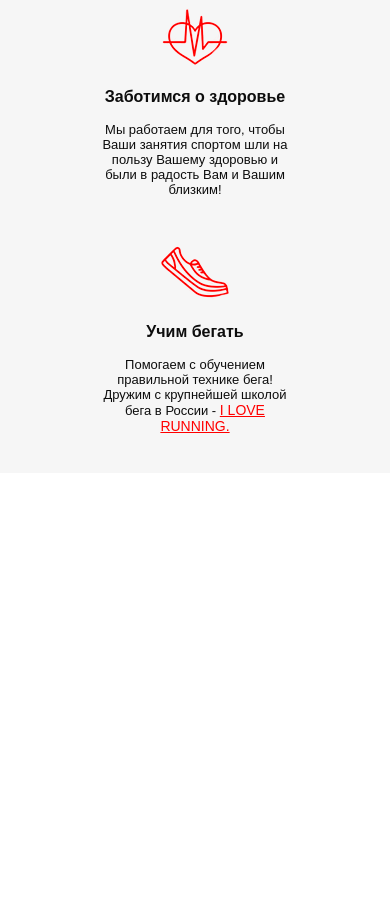
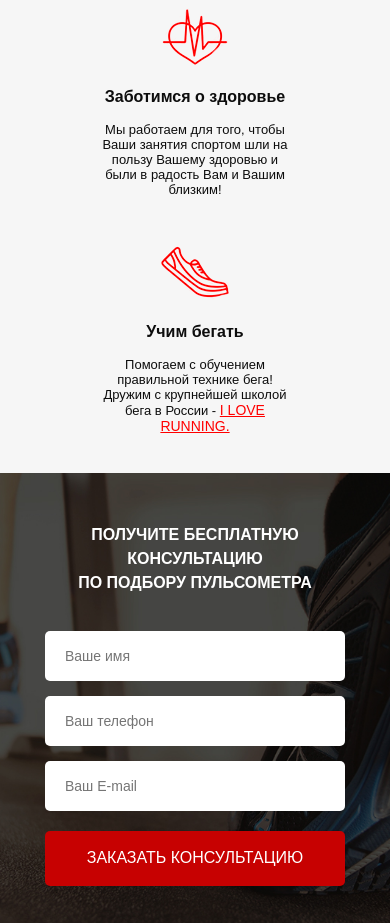
Before and after one commit to LexAnicH/git_gulp_bam_project, a website: page src/index.html in a window 390 px wide. Shown: the part 1077-2000 px from the top of the page. Before the commit the page ends 1550 px from the top, so only its background shows below. Drawn offline with Linux system fonts and the light colour scheme.

Commit message:
cunsultation section

```diff
--- a/src/index.html
+++ b/src/index.html
@@ -1,5 +1,6 @@
 <!DOCTYPE html>
 <html lang="ru">
+
 <head>
 	<meta charset="UTF-8">
 	<meta name="viewport" content="width=device-width, initial-scale=1.0">
@@ -9,6 +10,7 @@
 	<link rel="stylesheet" href="css/font.css">
 	<link rel="stylesheet" href="css/style.min.css">
 </head>
+
 <body>
 	<div class="promo">
 		<div class="container">
@@ -59,7 +61,7 @@
 	</div>
 
 	<section class="advantages">
-		<h3>НАШИ ПРЕИМУЩЕСТВА</h3>
+		<div class="title">НАШИ ПРЕИМУЩЕСТВА</div>
 		<div class="advantages__icons">
 			<div class="advantages__block">
 				<img src="icon/advantages/cup.png" alt="cup" class="advantages__icon">
@@ -83,5 +85,28 @@
 		</div>
 	</section>
 
+	<div class="consultation">
+		<div class="container">
+			<h2 class="title title_left">
+				Получите бесплатную консультацию <br>
+				по подбору пульсометра
+			</h2>
+			<div class="consultation__descr">
+				Просто заполните форму заявки <br>
+				и мы перезвоним вам в течении 10 минут
+			</div>
+
+			<form  class="feet-form" action="#">
+				<input name="name" required type="text" placeholder="Ваше имя">
+				<input name="phone" required type="number" placeholder="Ваш телефон">
+				<input name="email" required type="email" placeholder="Ваш E-mail">
+
+				<button class="button button_submit">заказать консультацию</button>
+			</form>
+
+		</div>
+	</div>
+
 </body>
+
 </html>
--- a/src/sass/blocks/_buttons.scss
+++ b/src/sass/blocks/_buttons.scss
@@ -16,12 +16,20 @@
 		font-size: 16px;
 		margin-top: 67px;
 	}
+
+	&_submit {
+		width: 100%;
+		height: 55px;
+		font-size: 16px;
+		font-weight: 500;
+		text-align: center;
+		color: #ffffff;
+	}
 }
 
 @media (max-width: 700px) {
 	.button {
-		width: 130px;
-		height: 25px;
+
 		&_main {
 			width: 250px;
 			height: 45px;
@@ -30,17 +38,6 @@
 	}
 }
 
-@media (max-width: 559px) {
-	.button {
-		width: 150px;
-		height: 30px;
-		&_main {
-			width: 250px;
-			height: 45px;
-			margin-top: 45px;
-		}
-	}
-}
 
 @media (max-width: 446px) {
 	.button {
@@ -48,5 +45,4 @@
 			display: none;
 		}
 	}
-
 }
--- /dev/null
+++ b/src/sass/blocks/_consultation.scss
@@ -0,0 +1,30 @@
+.consultation {
+    min-height: 680px;
+    padding: 100px 0 92px 0;
+    background: url(../img/BG/bg_consult.jpg) center (center/cover) no-repeat;
+    &__descr {
+        font-size: 20px;
+        font-weight: 500;
+        text-align: left;
+        color: #ffffff;
+        margin-top: 80px;
+    }
+}
+
+@media (max-width: 768px) {
+    .consultation {
+        &__descr {
+            text-align: center;
+            margin-top: 40px;
+        }
+    }
+}
+@media (max-width: 424px) {
+    .consultation {
+        min-height: 500px;
+        padding: 50px 0 30px 0;
+        &__descr {
+            display: none;
+        }
+    }
+}
--- /dev/null
+++ b/src/sass/blocks/_forms.scss
@@ -0,0 +1,37 @@
+.feet-form {
+    margin-top: 36px;
+    display: flex;
+    flex-direction: column;
+    width: 300px;
+    input {
+        width: 100%;
+        height: 50px;
+        border-radius: 5px;
+        background-color: #ffffff;
+        margin-bottom: 15px;
+        border: none;
+        padding: 0 20px;
+
+        font-size: 14px;
+        font-weight: 300;
+        text-align: left;
+        color: #4b4b4b;
+        &:nth-child(3) {
+            margin-bottom: 20px;
+        }
+    }
+}
+
+@media (max-width: 768px) {
+    .feet-form {
+       margin-left: auto;
+       margin-right: auto;
+    }
+}
+
+//
+@media (max-width: 320px) {
+    .feet-form {
+        width: 250px;
+    }
+}
--- a/src/sass/blocks/_header.scss
+++ b/src/sass/blocks/_header.scss
@@ -71,7 +71,7 @@
             align-items: center;
         }
         &__phone {
-                margin-right: 17px;
+                display: none;
             }
 
 
--- a/src/sass/blocks/_promo.scss
+++ b/src/sass/blocks/_promo.scss
@@ -1,7 +1,7 @@
 .promo {
     min-height: 650px;
 	padding: 21px 0 93px 0;
-	background: url(../../img/BG/bg_main.jpg) center (center/cover) no-repeat;
+	background: url(../img/BG/bg_main.jpg) center (center/cover) no-repeat;
 	&__wrapper {
 		display: flex;
 		flex-direction: column;
@@ -134,6 +134,7 @@
 		&__icons {
 			flex-direction: column;
 			align-items: center;
+			width: 320px;
 		}
 		&__icon {
 			margin-bottom: 20px;
--- /dev/null
+++ b/src/sass/blocks/_title.scss
@@ -0,0 +1,37 @@
+.title {
+    font-size: 30px;
+    font-weight: 700;
+    text-align: center;
+    color: #0d0d0d;
+    text-transform: uppercase;
+    margin: 0;
+    &_left {
+        font-size: 36px;
+        text-align: left;
+        color: #ffffff;
+    }
+}
+
+@media (max-width: 768px) {
+    .title {
+        font-size: 27px;
+        &_left {
+            text-align: center;
+        }
+    }
+}
+
+@media (max-width: 446px) {
+    .title {
+        font-size: 22px;
+
+    }
+}
+
+@media (max-width: 401px) {
+    .title {
+        &_left {
+            font-size: 16px;
+        }
+    }
+}
--- a/src/sass/style.scss
+++ b/src/sass/style.scss
@@ -6,14 +6,6 @@
 	font-family: 'MuseoSansCyrl', sans-serif;
 }
 
-h3 {
-	font-size: 30px;
-	font-weight: 700;
-	text-align: center;
-	color: #0d0d0d;
-	text-transform: uppercase;
-	margin: 0;
-}
 
 .container {
 	max-width: 950px;
@@ -25,20 +17,13 @@ h3 {
 		padding: 0 40px;
 	}
 }
-@media (max-width: 768px) {
-	h3 {
-		font-size: 27px;
-	}
-}
 
-@media (max-width: 446px) {
-	h3 {
-		font-size: 22px;
-	}
-}
 
 
 @import 'blocks/promo';
 @import 'blocks/header';
 @import 'blocks/buttons';
 @import 'blocks/advantages';
+@import 'blocks/consultation';
+@import 'blocks/title';
+@import 'blocks/forms';
```
Also changed, not shown: src/css/style.min.css. Lines whose indentation alone changed are shown as unchanged.
